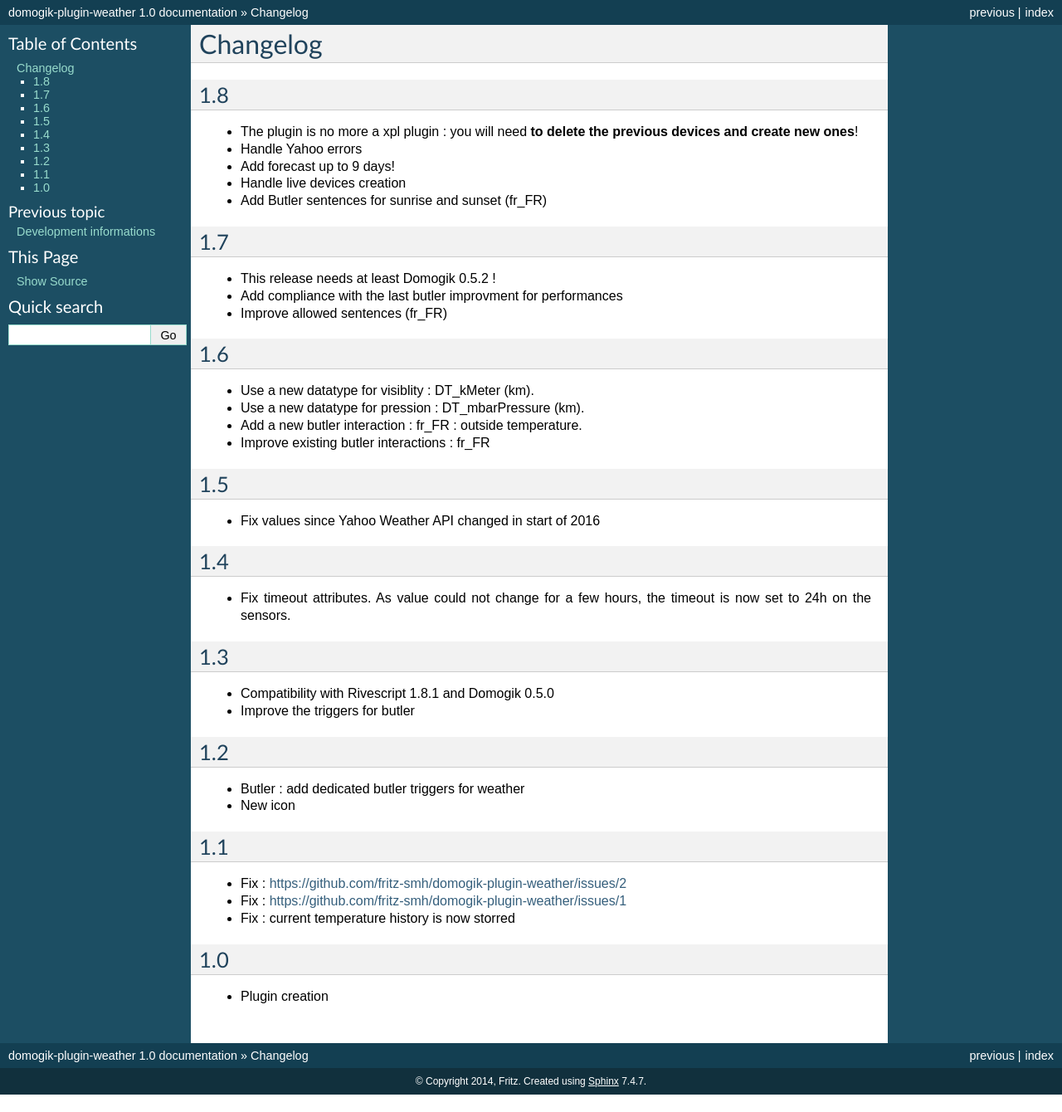
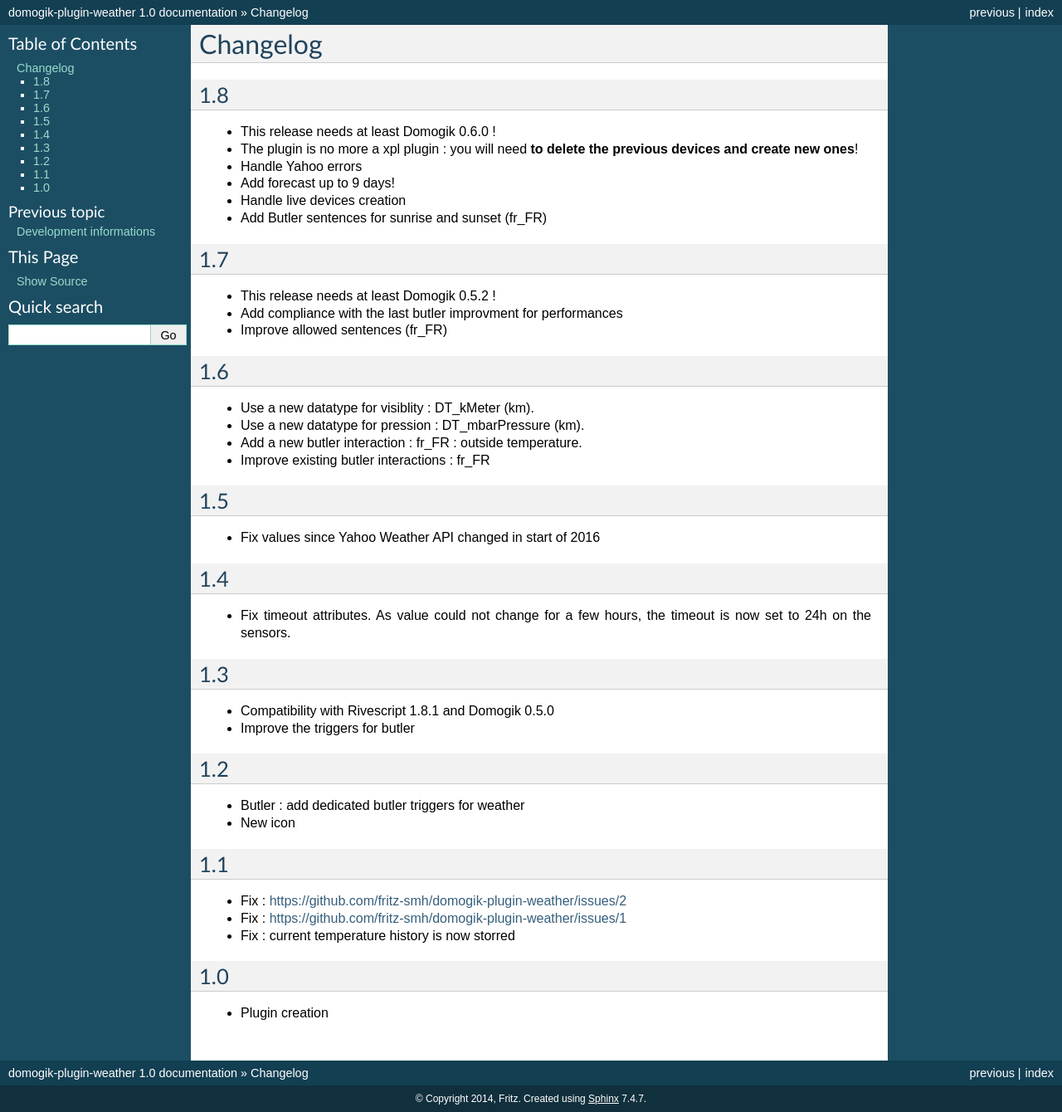
Before and after one commit to fritz-smh/domogik-plugin-weather, a Sphinx documentation site: the page built from docs/changelog.txt, in a window 1280 px wide. Shown: the whole page at 83% size. Built offline with Sphinx 7.4.7, drawn with Linux system fonts in a browser that asks for light colours; before the commit the page ends 1319 px from its top, so only the background shows below that.

Commit message:
complete changelog

```diff
--- a/docs/changelog.txt
+++ b/docs/changelog.txt
@@ -5,6 +5,7 @@ Changelog
 1.8
 ===
 
+* This release needs at least Domogik 0.6.0 !
 * The plugin is no more a xpl plugin : you will need **to delete the previous devices and create new ones**!
 * Handle Yahoo errors
 * Add forecast up to 9 days!
```
